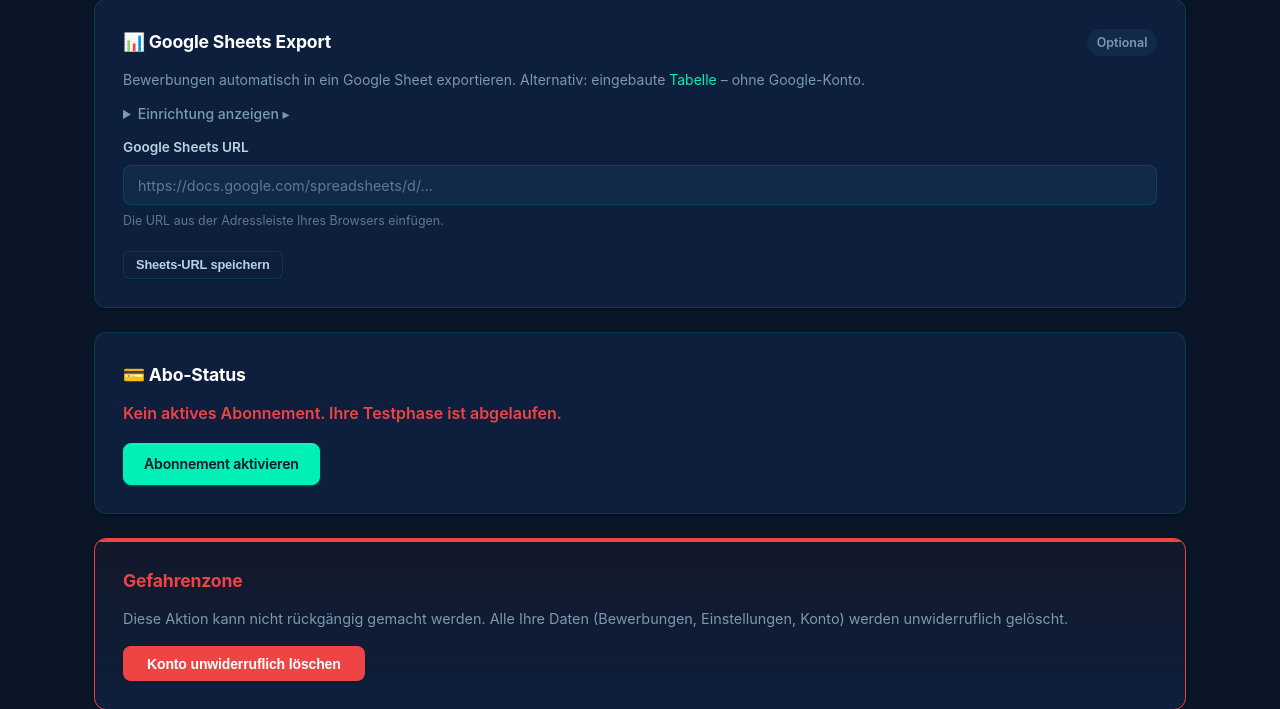
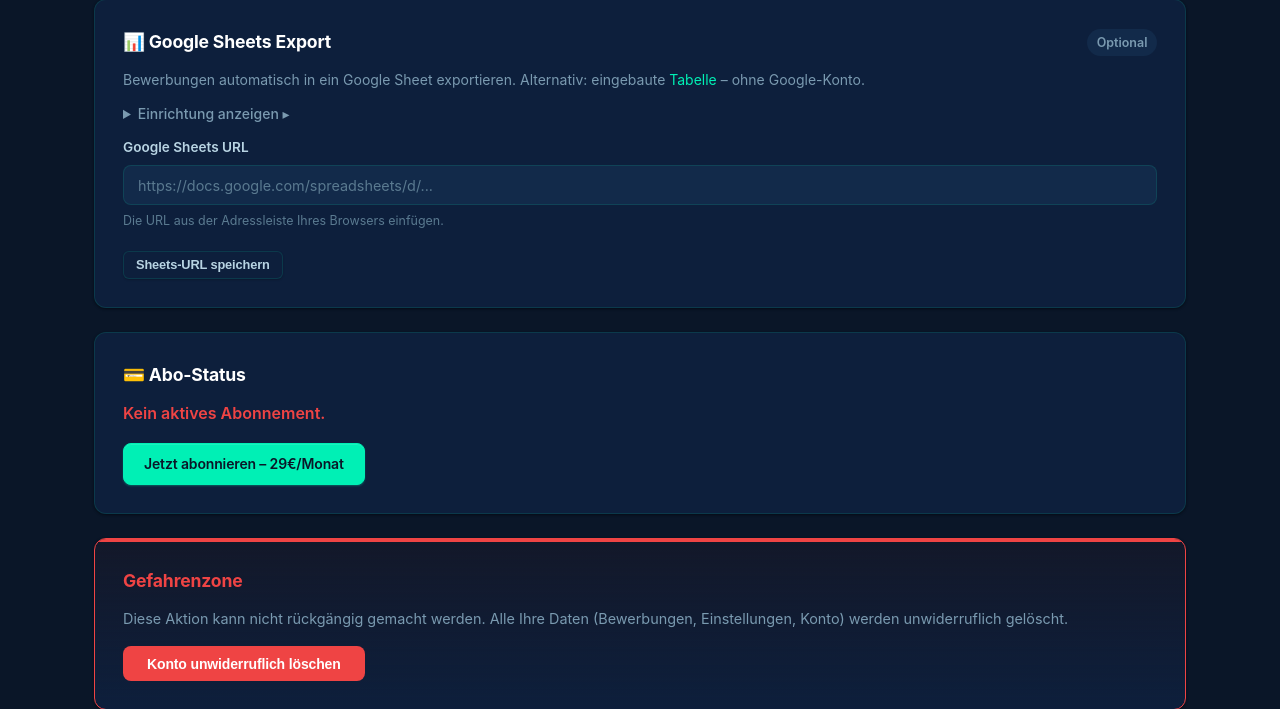
Before and after one commit to budsxbach/bewerbercheck-pro, a Flask app: template templates/settings.html in a window 1280 px wide. Shown: the part 1011-1720 px from the top of the page. Run offline with Flask 3, Linux system fonts and the light colour scheme; the template is opened without the code that fills it, so the values that code supplies are empty; some libraries are stand-ins or nearby versions.

Commit message:
Feature: Testphase vollständig entfernt
- TESTPHASE_TAGE = 0, neue User erhalten testphase_aktiv=False
- Registrierung ohne testphase_enddatum
- Willkommens-E-Mail ohne Testphasen-Text, mit Abo-Link
- Dashboard/Settings: Testphase-Anzeige durch neutralen Abo-Hinweis ersetzt

Co-Authored-By: Claude Sonnet 4.6 <noreply@anthropic.com>

```diff
--- a/app/models.py
+++ b/app/models.py
@@ -3,7 +3,7 @@ from flask_sqlalchemy import SQLAlchemy
 from flask_login import UserMixin
 from werkzeug.security import generate_password_hash, check_password_hash
 
-TESTPHASE_TAGE = 7
+TESTPHASE_TAGE = 0
 
 db = SQLAlchemy()
 
--- a/templates/dashboard.html
+++ b/templates/dashboard.html
@@ -6,9 +6,9 @@
     <h1>Bewerbungsübersicht</h1>
     {% if not current_user.abo_aktiv %}
     <div class="trial-banner">
-        <span>🎯 Testphase – noch {{ current_user.testphase_tage_uebrig }} Tage</span>
+        <span>Kein aktives Abonnement</span>
         <a href="{{ url_for('auth.stripe_checkout') }}" class="btn btn-primary btn-sm">
-            Upgrade
+            Jetzt abonnieren
         </a>
     </div>
     {% endif %}
--- a/templates/settings.html
+++ b/templates/settings.html
@@ -148,15 +148,10 @@
         </form>
     </div>
     {% endif %}
-    {% elif current_user.hat_zugang %}
-    <p class="status-trial">🎯 Testphase aktiv – noch {{ current_user.testphase_tage_uebrig }} Tage.</p>
+    {% else %}
+    <p class="status-inactive">Kein aktives Abonnement.</p>
     <a href="{{ url_for('auth.stripe_checkout') }}" class="btn btn-primary">
         Jetzt abonnieren – 29€/Monat
-    </a>
-    {% else %}
-    <p class="status-inactive">Kein aktives Abonnement. Ihre Testphase ist abgelaufen.</p>
-    <a href="{{ url_for('auth.stripe_checkout') }}" class="btn btn-primary">
-        Abonnement aktivieren
     </a>
     {% endif %}
 </div>
```
Also changed, not shown: app/auth.py (+4 -6 lines).
